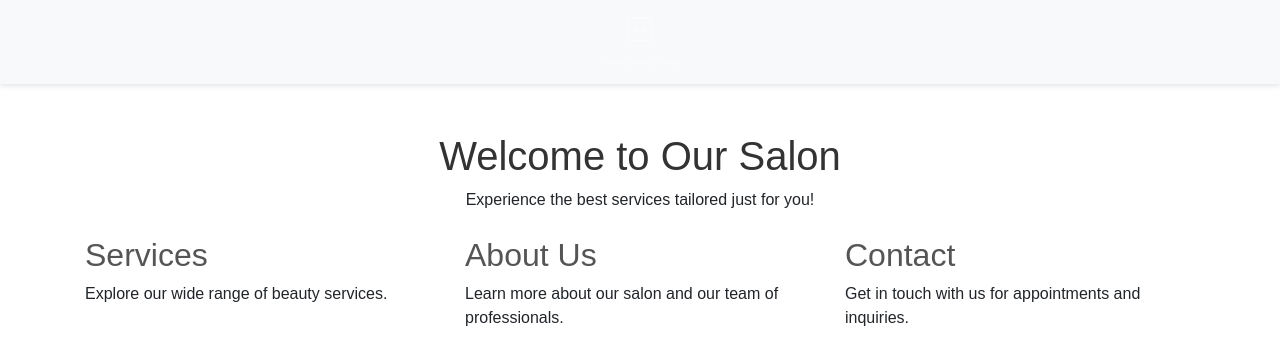
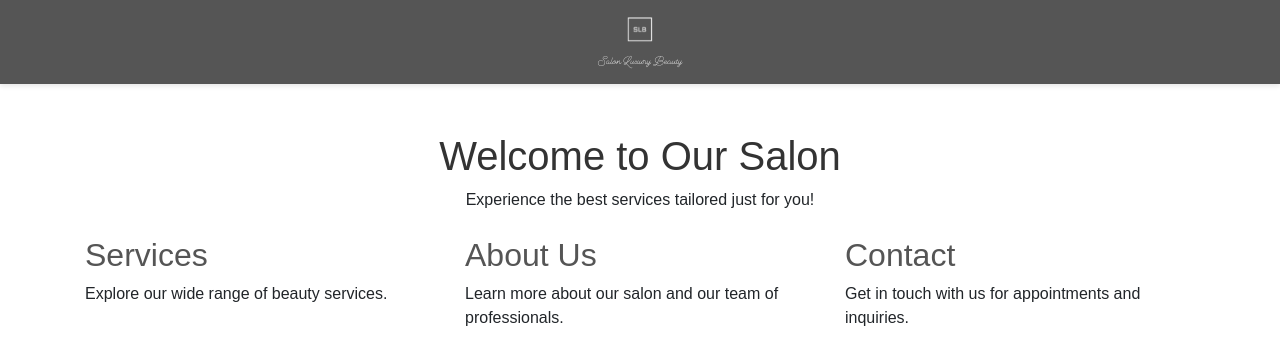
Before and after one commit to G18C-Fiber/html-starter, a website: page index.html in a window 1280 px wide. Shown: the top 364 px of the page. Drawn offline with nearby package versions, Linux system fonts and the light colour scheme.

Commit message:
Update styles.css

```diff
--- a/styles.css
+++ b/styles.css
@@ -8,7 +8,7 @@ header {
 }
 
 .bg-gray {
-    background-color: #f8f9fa; /* Light gray background */
+    background-color: #555555; /* Light gray background */
 }
 
 h1 {
```
